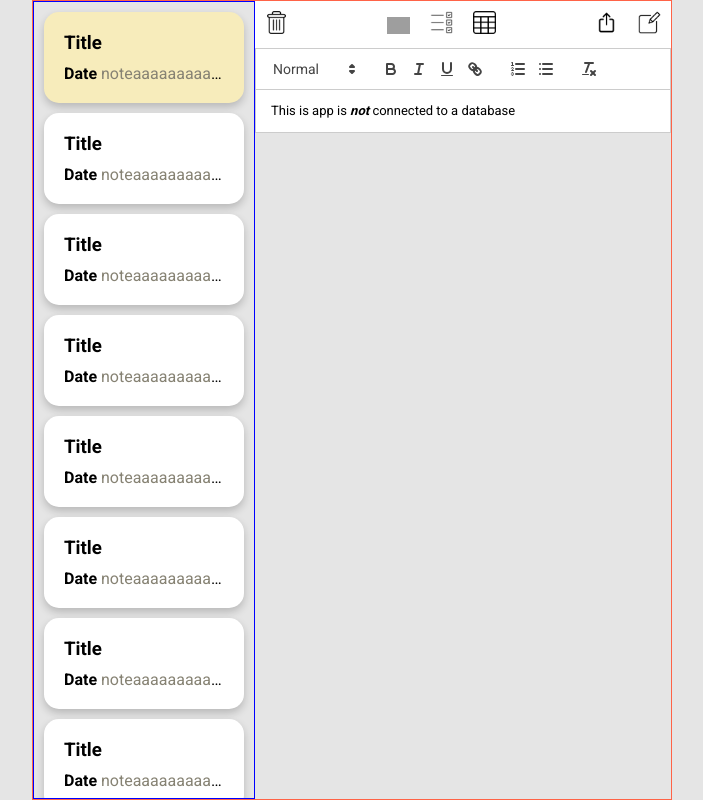
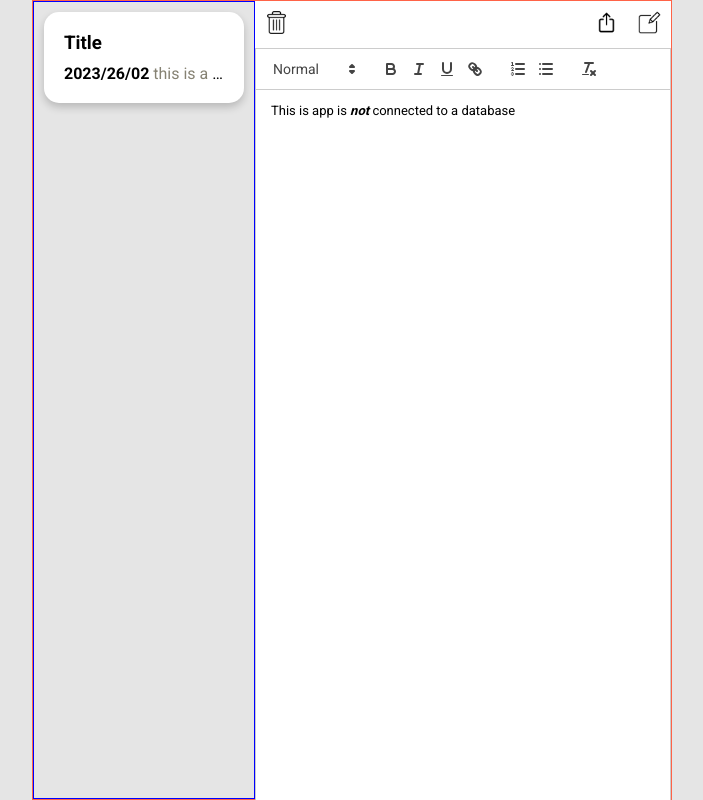
Before and after one commit to Furkan-Ozdemir/react-notes, a React (Create React App) app: page / in a window 1280 px wide. Shown: the whole page, without its empty margins (288-991 px from the left). Built offline with nearby package versions, Linux system fonts and the light colour scheme; grey boxes are pictures that could not be loaded.

Commit message:
card bug fixed

```diff
--- a/public/index.html
+++ b/public/index.html
@@ -5,7 +5,8 @@
     <meta name="viewport" content="width=device-width, initial-scale=1" />
     <meta name="theme-color" content="#000000" />
     <meta name="description" content="best todo app" />
-    <title>React todo</title>
+    <link rel="icon" href="/assets/favicon.png" />
+    <title>Notes</title>
   </head>
   <body>
     <noscript>You need to enable JavaScript to run this app.</noscript>
--- a/src/Card.js
+++ b/src/Card.js
@@ -2,15 +2,12 @@ import React from "react";
 import styled from "styled-components";
 
 const Card = (props) => {
-  const { isSelected } = props;
+  const { isSelected, h3, date, note } = props;
   return (
     <Div isSelected={isSelected}>
-      <h3 style={{ marginBottom: "10px" }}>Title</h3>
+      <h3 style={{ marginBottom: "10px" }}>{h3}</h3>
       <span>
-        <b>Date</b>{" "}
-        <span style={{ color: "#868273" }}>
-          noteaaaaaaaaaaaaaaaaaaaaaaaaaaaaaaaaaaaaaaaaaaaaaaaaaaaaaaa
-        </span>
+        <b>{date}</b> <span style={{ color: "#868273" }}>{note}</span>
       </span>
     </Div>
   );
--- /dev/null
+++ b/src/CardTexts.js
@@ -0,0 +1,2 @@
+const cards = [{ h3: "Title", date: "2023/26/02", note: "this is a note" }];
+export default cards;
--- a/src/Editor.js
+++ b/src/Editor.js
@@ -1,7 +1,6 @@
 import React, { useState } from "react";
 import ReactQuill from "react-quill";
 import "react-quill/dist/quill.snow.css";
-import styled from "styled-components";
 
 const Editor = () => {
   const [value, setValue] = useState(
@@ -16,6 +15,7 @@ const Editor = () => {
       theme="snow"
       style={{
         backgroundColor: "#fff",
+        height: "100%",
       }}
       value={value}
       onChange={handleChange}
--- a/src/LeftPanel.js
+++ b/src/LeftPanel.js
@@ -1,32 +1,23 @@
 import React from "react";
 import styled from "styled-components";
 import Card from "./Card";
+// import cards from "./CardTexts";
 
-const LeftPanel = () => {
+const LeftPanel = (props) => {
+  const { cards } = props;
   return (
     <Leftpanel>
-      <Card isSelected={true} />
+      {cards.map((card) => (
+        <Card h3={card.h3} date={card.date} note={card.note} />
+      ))}
+      {/* <Card isSelected={true} />
       <Card isSelected={false} />
-      <Card isSelected={false} />
-      <Card isSelected={false} />
-      <Card isSelected={false} />
-      <Card isSelected={false} />
-      <Card isSelected={false} />
-      <Card isSelected={false} />
-      <Card isSelected={false} />
-      <Card isSelected={false} />
-      <Card isSelected={false} />
-      <Card isSelected={false} />
-      <Card isSelected={false} />
-      <Card isSelected={false} />
-      <Card isSelected={false} />
-      <Card isSelected={false} />
-      <Card isSelected={false} />
+      <Card isSelected={false} /> */}
     </Leftpanel>
   );
 };
 const Leftpanel = styled.div`
   border: 0.05em solid blue;
-  overflow-y: scroll;
+  overflow-y: auto;
 `;
 export default LeftPanel;
--- a/src/Main.js
+++ b/src/Main.js
@@ -1,13 +1,16 @@
-import React from "react";
+import React, { useState } from "react";
 import styled from "styled-components";
 import LeftPanel from "./LeftPanel";
 import NotePad from "./NotePad";
 
 const Main = () => {
+  const [cardTexts, setCardTexts] = useState([
+    { h3: "Title", date: "2023/26/02", note: "this is a note" },
+  ]);
   return (
     <Div>
-      <LeftPanel />
-      <NotePad />
+      <LeftPanel cards={cardTexts} />
+      <NotePad cards={cardTexts} setCardTexts={setCardTexts} />
     </Div>
   );
 };
--- a/src/NotePad.js
+++ b/src/NotePad.js
@@ -3,10 +3,11 @@ import styled from "styled-components";
 import Editor from "./Editor";
 import NotePadHeader from "./NotePadHeader";
 
-const NotePad = () => {
+const NotePad = (props) => {
+  const { setCardTexts, cards } = props;
   return (
     <Notepad>
-      <NotePadHeader />
+      <NotePadHeader cards={cards} setCardTexts={setCardTexts} />
       <Editor />
     </Notepad>
   );
--- a/src/NotePadHeader.js
+++ b/src/NotePadHeader.js
@@ -1,20 +1,38 @@
 import React from "react";
 import styled from "styled-components";
+// import cards from "./CardTexts";
 
-const NotePadHeader = () => {
+let today = new Date();
+let dd = String(today.getDate()).padStart(2, "0");
+let mm = String(today.getMonth() + 1).padStart(2, "0"); //January is 0!
+let yyyy = today.getFullYear();
+
+const NotePadHeader = (props) => {
+  const { cards, setCardTexts } = props;
+  const createNewNote = () => {
+    let title = prompt("Title for your note :");
+    setCardTexts([
+      ...cards,
+      {
+        h3: title.trim().length === 0 ? "Can't think of a title" : title,
+        date: mm + "/" + dd + "/" + yyyy,
+        note: "",
+      },
+    ]);
+    // cards.push({
+    //   h3: title.trim().length === 0 ? "Can't think of a title" : title,
+    //   date: mm / dd / yyyy,
+    //   note: "",
+    // });
+  };
   return (
     <HeaderDiv>
       <span>
         <img src="/assets/delete.png" alt="trash-can-icon" />
       </span>
       <span>
-        <img src="/assets/font.png" alt="font-icon" />
-        <img src="/assets/task-list.png" alt="task-list-icon" />
-        <img src="/assets/tablet.png" alt="tablet-icon" />
-      </span>
-      <span>
         <img src="/assets/share.png" alt="share-icon" />
-        <img src="/assets/pen.png" alt="pen-icon" />
+        <img onClick={createNewNote} src="/assets/pen.png" alt="pen-icon" />
       </span>
     </HeaderDiv>
   );
```
Also changed, not shown: public/assets/favicon.png (added).
